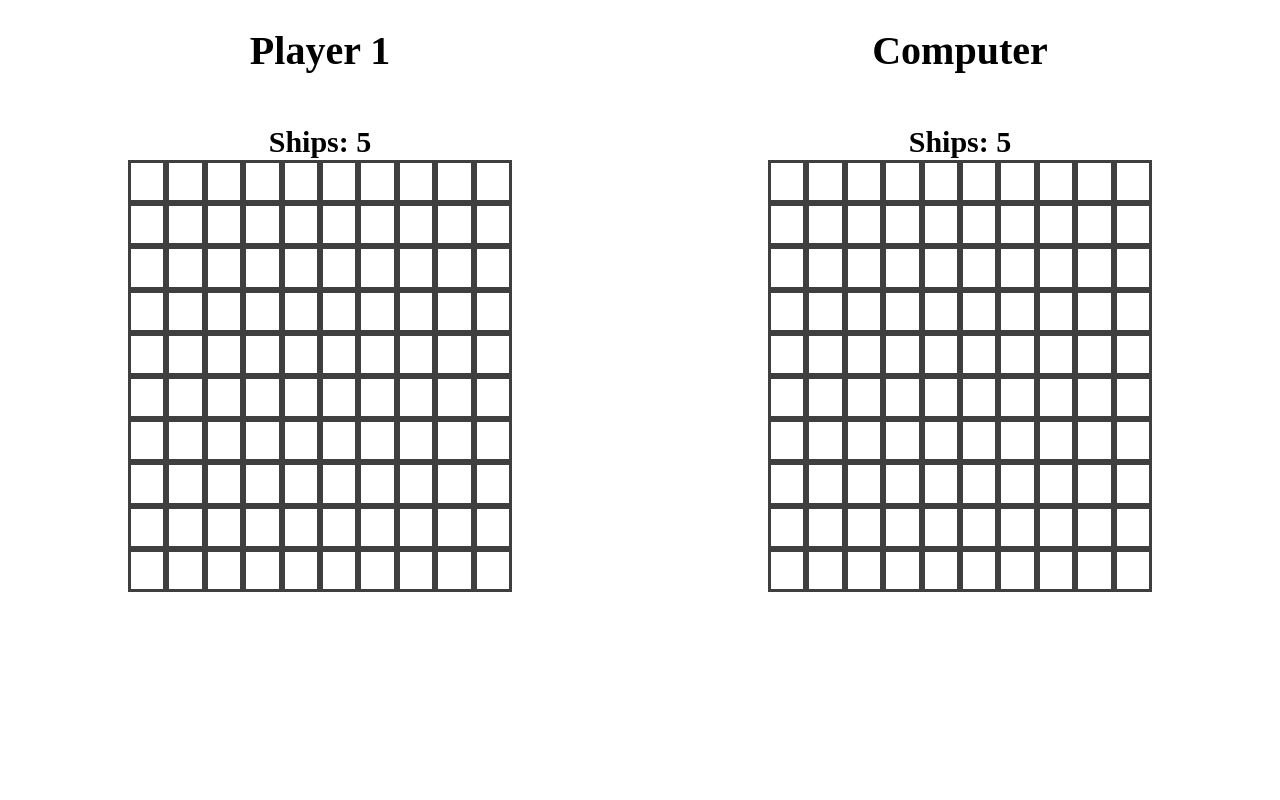
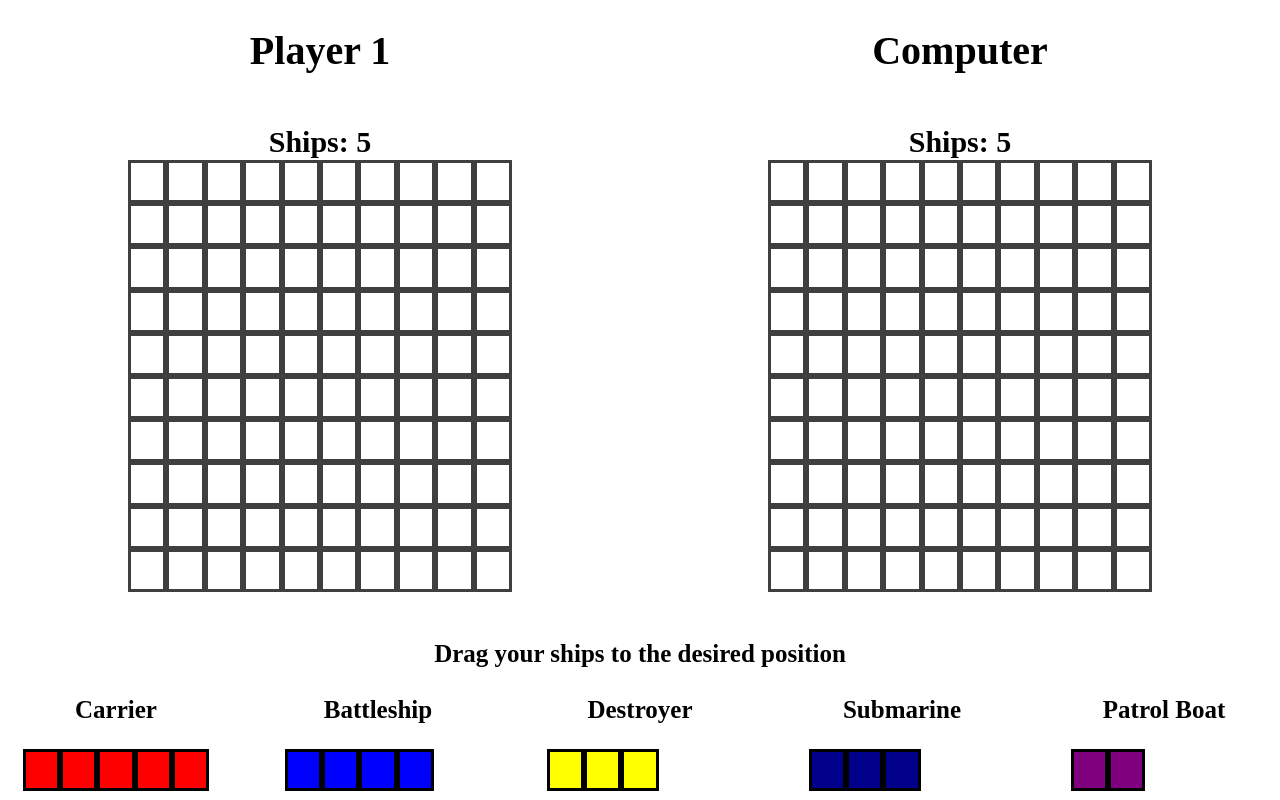
Before and after one commit to Jeffvf/battleship, a website built with webpack: page dist/index.html in a window 1280 px wide. Built offline with nearby package versions, Linux system fonts and the light colour scheme.

Commit message:
feat: create draggable ships design

```diff
--- a/src/UI.js
+++ b/src/UI.js
@@ -58,6 +58,52 @@ const UI = (() => {
     header.appendChild(p1Score);
     header.appendChild(p2Score);
   }
+  const createShip = (type, size, color) => {
+    const shipBox = createDiv(null, 'ship-box');
+
+    const shipName = document.createElement('span');
+    shipName.textContent = type;
+
+    const shipShape = createDiv('ship-structure');
+    // shipShape.draggable = true;
+    shipShape.style.color = color;
+    for(let i = 0; i < size; i++){
+      const shipSquare = createDiv(null, 'ship');
+      shipSquare.style.backgroundColor = color;
+      // shipSquare.style.color = color;
+      // shipSquare.textContent = 1;
+      shipShape.appendChild(shipSquare);
+    }
+    shipBox.appendChild(shipName);
+    shipBox.appendChild(shipShape);
+
+    return shipBox;
+  }
+  const createShipsToDrag = () => {
+    const ships = createDiv('ship-group');
+    const carrier = createShip('Carrier', 5, 'Red');
+    const battleship = createShip('Battleship', 4, 'Blue');
+    const destroyer = createShip('Destroyer', 3, 'Yellow');
+    const submarine = createShip('Submarine', 3, 'Darkblue');
+    const patrolBoat = createShip('Patrol Boat', 2, 'Purple');
+
+    ships.appendChild(carrier);
+    ships.appendChild(battleship);
+    ships.appendChild(destroyer);
+    ships.appendChild(submarine);
+    ships.appendChild(patrolBoat);
+
+    return ships
+  }
+  const showShipsToDrag = () => {
+    const msg = document.createElement('span');
+    msg.textContent = 'Drag your ships to the desired position';
+
+    const ships = createShipsToDrag();
+
+    footer.appendChild(msg);
+    footer.appendChild(ships);
+  }
   const resetUI = () => {
     header.innerHTML = '';
     main.innerHTML = '';
@@ -66,7 +112,8 @@ const UI = (() => {
   const load = (p1, p2) => {
     resetUI();
     makeScoreboard(p1, p2);
-    makePlayersGrid(p1, p2)
+    makePlayersGrid(p1, p2);
+    showShipsToDrag();
   }
 
   return {load};
--- a/src/styles.css
+++ b/src/styles.css
@@ -1,3 +1,7 @@
+*{
+  box-sizing: border-box;
+}
+
 body{
   margin: 0px;
   padding: 0px;
@@ -19,6 +23,7 @@ header, main{
 }
 
 footer{
+  display: grid;
   height: 20%;
 }
 
@@ -54,3 +59,44 @@ h1{
 h2{
   font-size: 30px;
 }
+
+footer{
+  display: grid;
+  grid-template-rows: 1fr 3fr;
+  justify-items: center;
+}
+
+#ship-group{
+  display: grid;
+  grid-template-columns: repeat(5, 1fr);
+  gap: 30px;
+  width: 100vw;
+  justify-items: center;
+  align-items: center;
+}
+
+.ship-box{
+  display: grid;
+  grid-template-rows: repeat(2, 1fr);
+  height: 100%;
+  width: 80%;
+  align-items: center;
+  justify-items: center;
+}
+
+#ship-structure{
+  display: grid;
+  grid-template-columns: repeat(5, 1fr);
+  height: 70%;
+  width: 100%;
+}
+
+.ship{
+  border-style: solid;
+  border-color: black;
+}
+
+span{
+  font-size: 25px;
+  font-weight: bold;
+}
```
